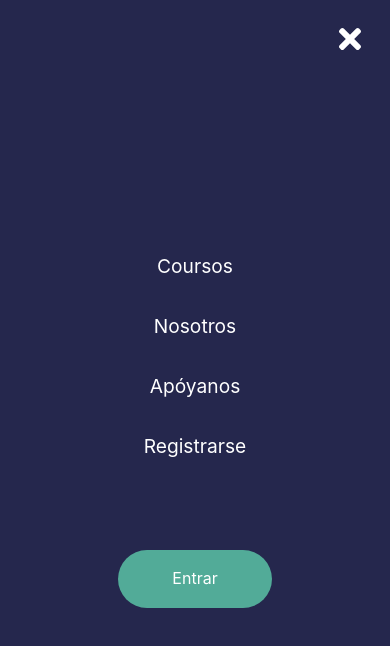
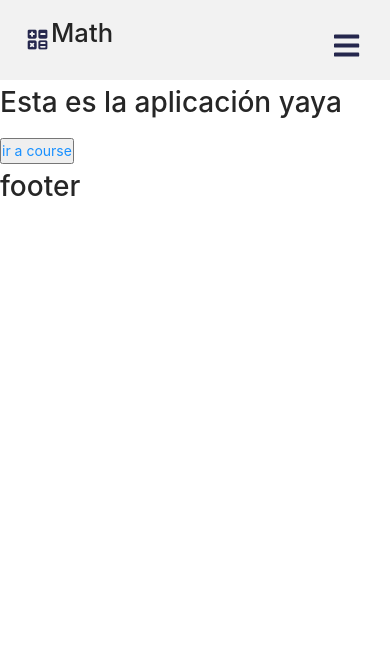
Before and after one commit to RogeCS/math-course-games, a React app: page / in a window 390 px wide. Shown: the top 646 px of the page. Built offline with nearby package versions, Linux system fonts and the light colour scheme.

Commit message:
navbar and sidebar finished

```diff
--- a/src/assets/styles/components/Sidebar.scss
+++ b/src/assets/styles/components/Sidebar.scss
@@ -46,7 +46,7 @@
 .sidebar-menu {
   display: grid;
   grid-template-columns: 1fr;
-  grid-template-rows: repeat(5, 80px);
+  grid-template-rows: repeat(6, 80px);
   text-align: center;
 }
 
--- a/src/assets/styles/mediaqueries/SidebarMedias.scss
+++ b/src/assets/styles/mediaqueries/SidebarMedias.scss
@@ -2,9 +2,18 @@
 
 @media screen and (max-width: 480px) {
   .sidebar-menu {
-    grid-template-rows: repeat(5, 60px);
-  }
-  .sidebar-link {
-    font-size: 1.2rem;
+    grid-template-rows: repeat(6, 60px);
   }
 }
+
+@media screen and (max-height: 450px) {
+  .sidebar-menu {
+    grid-template-rows: repeat(5, 50px);
+  }
+}
+
+@media screen and (max-height: 320px) {
+  .sidebar-menu {
+    grid-template-rows: repeat(5, 45px);
+  }
+}
--- a/src/components/Header.jsx
+++ b/src/components/Header.jsx
@@ -5,7 +5,7 @@ import Sidebar from "./Sidebar.jsx";
 import "../assets/styles/components/Header.scss";
 
 const Header = () => {
-  const [isOpen, setIsOpen] = useState(true);
+  const [isOpen, setIsOpen] = useState(false);
   const toggle = () => {
     setIsOpen(!isOpen);
   };
```
